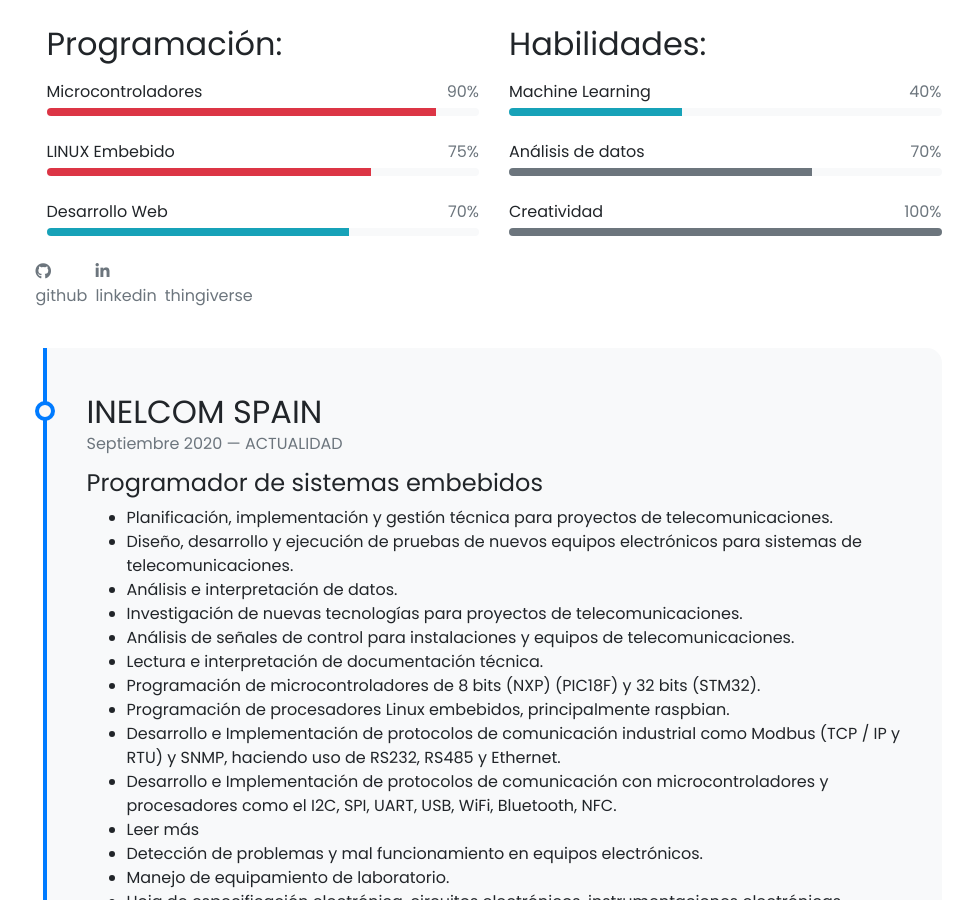
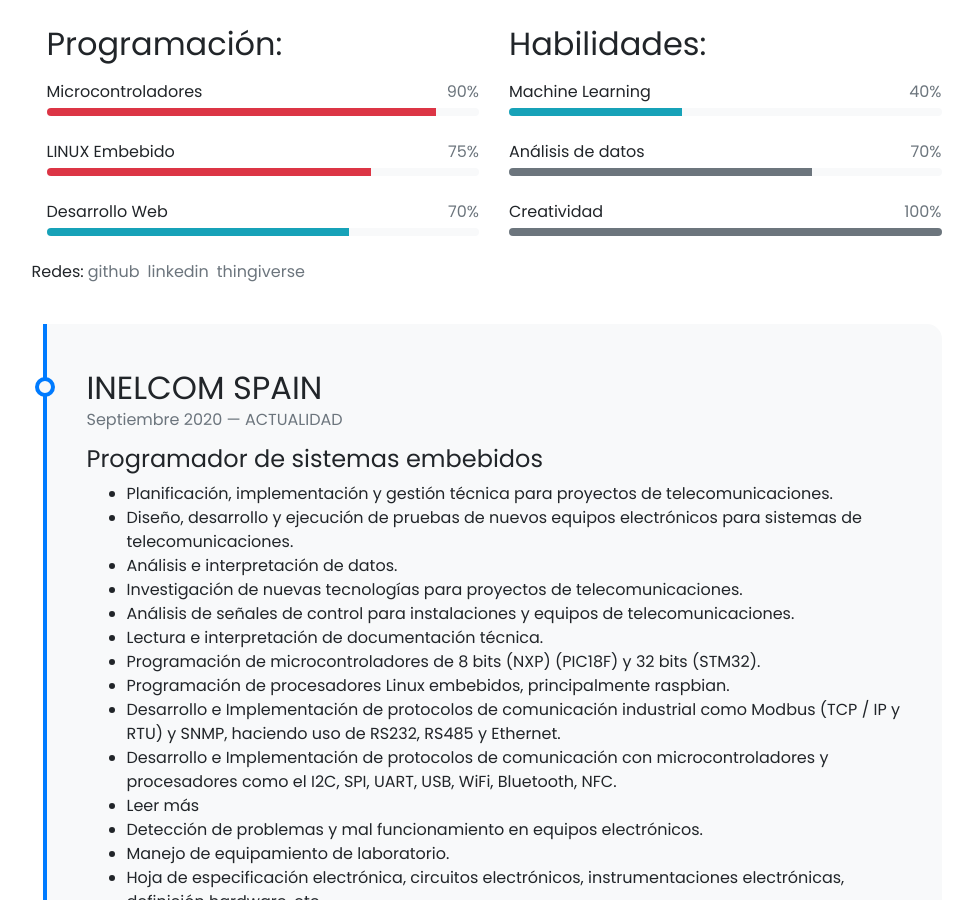
Before and after one commit to oqueber/oqueber.github.io, a Jekyll site: the page built from pages/about.md, in a window 1280 px wide and 900 px high, scrolled down 329 px. Shown: the whole window, without its empty margins (146-1119 px from the left). Built offline with Jekyll 4.4.1, drawn with Linux system fonts in a browser that asks for light colours; nearby versions of some CDN libraries; emoji names are drawn with the system emoji font.

Commit message:
Update about.md

```diff
--- a/pages/about.md
+++ b/pages/about.md
@@ -18,7 +18,7 @@ Actualmente me encuentro buscando nuevos retos, preferiblemente aquellos que bus
 
 <div class="row">
   {%- assign unfocused_color = "6c757d" -%}
-
+  <p>Redes: </p>
   {% for account in site.author %}
 
     {%- assign service_name = account[0] -%}
@@ -28,14 +28,7 @@ Actualmente me encuentro buscando nuevos retos, preferiblemente aquellos que bus
        style="color: #{{ unfocused_color }}"
        onMouseOver="this.style.color='#{{ service_data.color }}'"
        onMouseOut="this.style.color='#{{ unfocused_color }}'">
-      {%- if service_data.icon == "thingiverse"  -%}
-        <svg style="margin-top: -5px;" role="img" viewBox="0 0 24 24" xmlns="http://www.w3.org/2000/svg" height="17" width="17">
-        <path d="M11.955.005C5.425-.152-.091 5.485.007 11.805c-.235 6.756 5.537 12.25 12.052 12.196C18.621 23.9 23.912 18.595 24 12.03 24.031 5.483 18.505-.18 11.955.005zm-.047 1.701a10.276 10.276 0 0 1 7.36 17.529 10.275 10.275 0 0 1-17.556-7.287C1.71 6.308 6.268 1.728 11.907 1.706zm-5.55 4.781c-.322 0-.358.033-.358.361v2.248c0 .351.04.391.398.391h3.823c.274 0 .274.004.274.265v9.736a.176.176 0 0 0 .051.146c.04.038.093.059.148.053h2.555c.247-.003.283-.035.283-.28v-9.32c0-.124.004-.239 0-.39s.055-.21.218-.21h3.9c.319.004.35-.032.35-.344V6.855c0-.34-.024-.363-.37-.363h-5.626z" fill="#{{ unfocused_color }}" stroke="#{{ unfocused_color }}"" stroke-width="1">
-        </path>
-      </svg>
-      {%- else -%}
-        <i class="{{ service_data.icon }} fa-1x"></i>
-      {%- endif -%}
+
       <p>{{service_name}}</p>
     </a>
     {%- endif -%}
```
